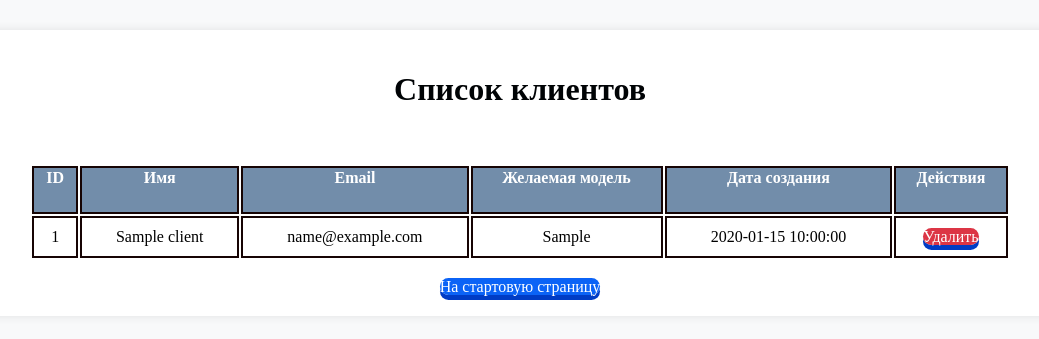
After one commit to Nebond84/KnifeProject, a Django app: page /clients/html/ in a window 1280 px wide. The commit adds this page. Shown: the top 339 px of the page, without its empty margins (120-1159 px from the left). Run offline with Django 5.2, Linux system fonts and the light colour scheme; tables that the repository leaves empty hold one stand-in row (values such as "Sample post").

Commit message:
Правки в api/clients/

```diff
--- /dev/null
+++ b/knife_backend/clients_app/static/css/styles.css
@@ -0,0 +1,51 @@
+body {
+    background-color: #dde0e2;
+    text-align: center;
+
+    /* Цвет фона для страницы */
+}
+
+h1 {
+    color: #000305;
+
+}
+
+.btn_secondary {
+
+    height: 20px;
+    border: none;
+        border-radius: 10px;
+        text-decoration: none;
+        color: white;
+        background: #0B63F6;
+        box-shadow: 0 5px 0 #003CC5;
+
+
+}
+
+.btn_secondary:hover {
+    background: #003CC5;
+    box-shadow: none;
+    position: relative;
+    top: 5px;
+}
+
+.btn {
+
+    height: 20px;
+    border: none;
+    border-radius: 10px;
+    text-decoration: none;
+    color: white;
+    background: #0B63F6;
+    box-shadow: 0 5px 0 #003CC5;
+
+
+}
+
+.btn:hover {
+    background: #003CC5;
+    box-shadow: none;
+    position: relative;
+    top: 5px;
+}
--- /dev/null
+++ b/knife_backend/clients_app/templates/client_list.html
@@ -0,0 +1,117 @@
+<!DOCTYPE html>
+<html lang="ru">
+
+<head>
+    <meta charset="UTF-8">
+    <title>Список клиентов</title>
+    {% load static %}
+    <link rel="stylesheet" href="{% static 'css/bootstrap.min.css' %}">
+    <link rel="stylesheet" href="{% static 'css/styles.css' %}">
+    <style>
+        body {
+            background-color: #f8f9fa;
+            /* Светлый фон для лучшего контраста */
+        }
+
+        h1 {
+            margin-bottom: 20px;
+            font-weight: bold;
+            /* Увеличение веса шрифта */
+            text-align: center;
+            /* Центрирование заголовка */
+        }
+
+        .table {
+            margin: auto;
+            /* Центрирование таблицы */
+            width: 80%;
+            /* Ширина таблицы */
+            border: #91b3d7;
+        }
+
+        .table th {
+            background-color: #728daa;
+            /* Цвет фона для заголовков */
+            color: white;
+            /* Цвет текста для заголовков */
+            padding-bottom: 25px;
+            border:2px solid rgb(22, 4, 4);
+
+        }
+
+        .table td {
+            padding: 10px;
+            border:2px solid rgb(22, 4, 4);
+        }
+
+        .btn-danger {
+            background-color: #dc3545;
+            /* Красный цвет кнопки удаления */
+            border: none;
+            /* Убираем границу */
+        }
+
+        .btn-danger:hover {
+            background-color: #c82333;
+            /* Цвет при наведении на кнопку */
+        }
+
+        .container {
+            margin-top: 30px;
+            /* Отступ сверху для контейнера */
+            padding: 20px;
+            /* Отступ внутри контейнера */
+            border-radius: 15px;
+            /* Скругление углов контейнера */
+            box-shadow: 0 0 10px rgba(0, 0, 0, 0.1);
+            /* Тень для контейнера */
+            background-color: white;
+            /* Фон для контейнера */
+        }
+    </style>
+</head>
+
+<body>
+    <div class="container">
+        <h1>Список клиентов</h1>
+        <table class="table table-striped table-hover">
+            <thead>
+                <tr>
+                    <th>ID</th>
+                    <th>Имя</th>
+                    <th>Email</th>
+                    <th>Желаемая модель</th>
+                    <th>Дата создания</th>
+                    <th>Действия</th>
+                </tr>
+            </thead>
+
+            <tbody>
+                {% for client in clients %}
+                <tr>
+
+                    <td>{{ client.id }}</td>
+                    <td>{{ client.name }}</td>
+                    <td>{{ client.email }}</td>
+                    <td>{{ client.desired_model }}</td>
+                    <td>{{ client.created_at|date:"Y-m-d H:i:s" }}</td>
+                    <td>
+                        <a href="{% url 'client-detail' client.id %}" class="btn btn-danger"
+                            onclick="return confirm('Вы уверены, что хотите удалить этого клиента?');">Удалить</a>
+                    </td>
+                    <br>
+                </tr>
+                <br>
+                {% empty %}
+                <tr>
+                    <td colspan="6">Клиенты не найдены.</td>
+                </tr>
+                {% endfor %}
+            </tbody>
+        </table>
+        <br>
+        <a href="/" class="btn btn-primary">На стартовую страницу</a>
+    </div>
+</body>
+
+</html>
--- a/knife_backend/clients_app/urls.py
+++ b/knife_backend/clients_app/urls.py
@@ -1,12 +1,14 @@
 from django.urls import path, include
 from rest_framework.routers import DefaultRouter
-from .views import ClientViewSet
+from .views import ClientViewSet, client_list_view,homepage
 
 
 router = DefaultRouter()
 router.register(r'clients', ClientViewSet)
 urlpatterns = [
-    path('', include(router.urls)),
+    path('clients/', ClientViewSet.as_view({'get': 'list', 'post': 'create'}), name='client-list'),
+    path('clients/<int:pk>/', ClientViewSet.as_view({'get': 'retrieve', 'put': 'update', 'delete': 'destroy'}), name='client-detail'),  # API
+
 
 
 ]
--- a/knife_backend/clients_app/views.py
+++ b/knife_backend/clients_app/views.py
@@ -1,5 +1,6 @@
 from django.shortcuts import render
 from rest_framework import viewsets
+from django_filters.rest_framework import DjangoFilterBackend
 from .models import Client
 from .serializers import ClientSerializer
 from django.http import HttpResponse, HttpResponseServerError
@@ -9,6 +10,13 @@ import pathlib
 class ClientViewSet(viewsets.ModelViewSet):
     queryset = Client.objects.all()
     serializer_class = ClientSerializer
+    filter_backends = [DjangoFilterBackend]
+    filterset_fields = ['name', 'email','desired_model']
+
+
+def client_list_view(request):
+    clients = Client.objects.all()  # Получите всех клиентов из базы данных
+    return render(request, 'client_list.html', {'clients': clients})
 
 
 def spa_index(request):
--- a/knife_backend/knife_backend/urls.py
+++ b/knife_backend/knife_backend/urls.py
@@ -2,15 +2,12 @@ from django.contrib import admin
 from django.urls import path, include, re_path
 from clients_app import views
 from clients_app.views import spa_index
-from clients_app.views import homepage
+from clients_app.views import homepage,ClientViewSet, client_list_view
+
 
 urlpatterns = [
     path("admin/", admin.site.urls),
     path("api/", include("clients_app.urls")),
     path('', homepage, name='home'),
-    # path("",views.index,name="index"),
-
-    # re_path(r'^$', spa_index, name='home'),
-    # re_path(r'^.*$', spa_index),
-    # path('',spa_index,name='home')
+    path('clients/html/', client_list_view, name='client-list-html'),
 ]
```
Also changed, not shown: knife_backend/clients_app/templates/homepage.html (+8 -1 lines), knife_backend/knife_backend/settings.py (+7 -0 lines), knife_project/src/Home.js (+10 -3 lines), knife_backend/clients_app/static/css/bootstrap.min.css (added).
